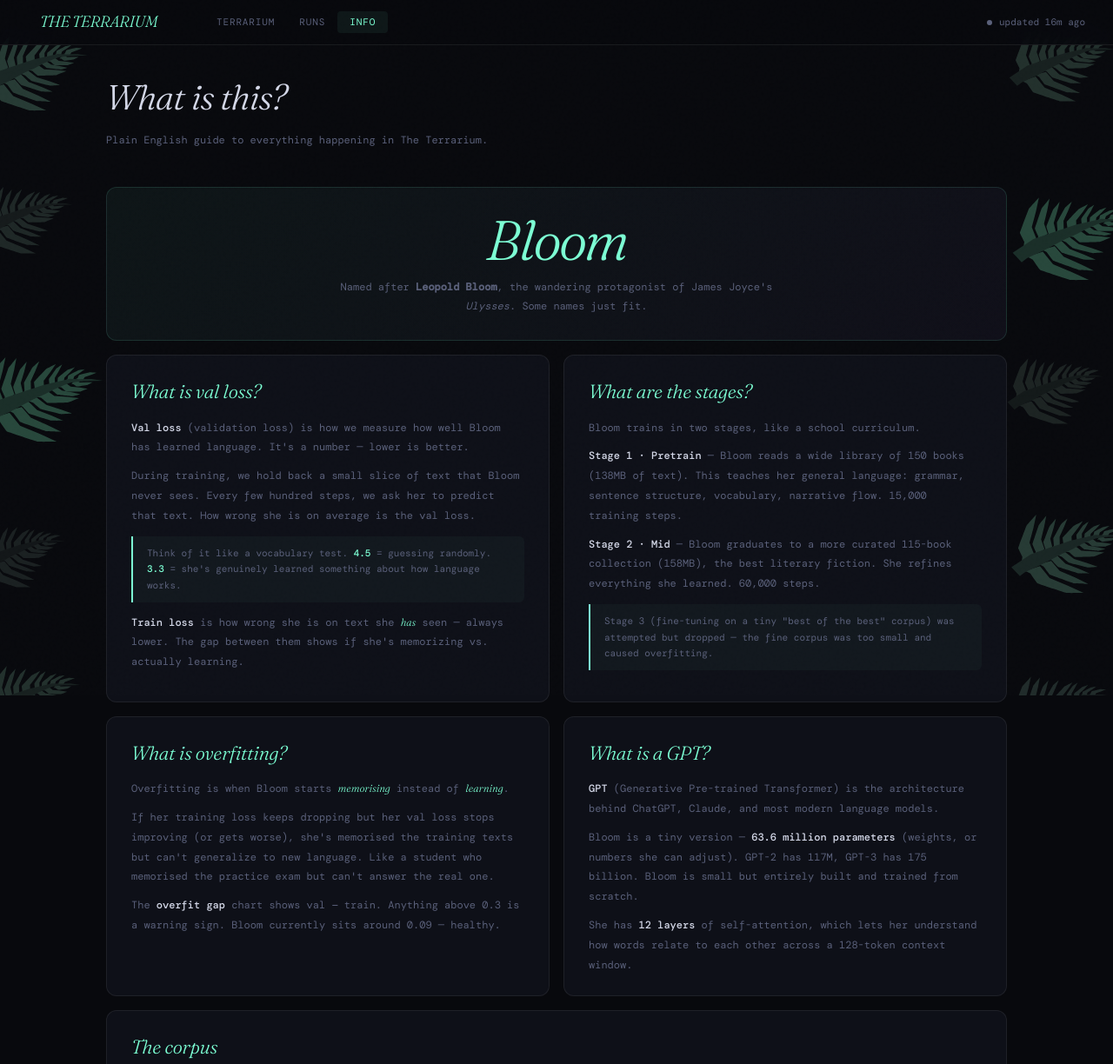
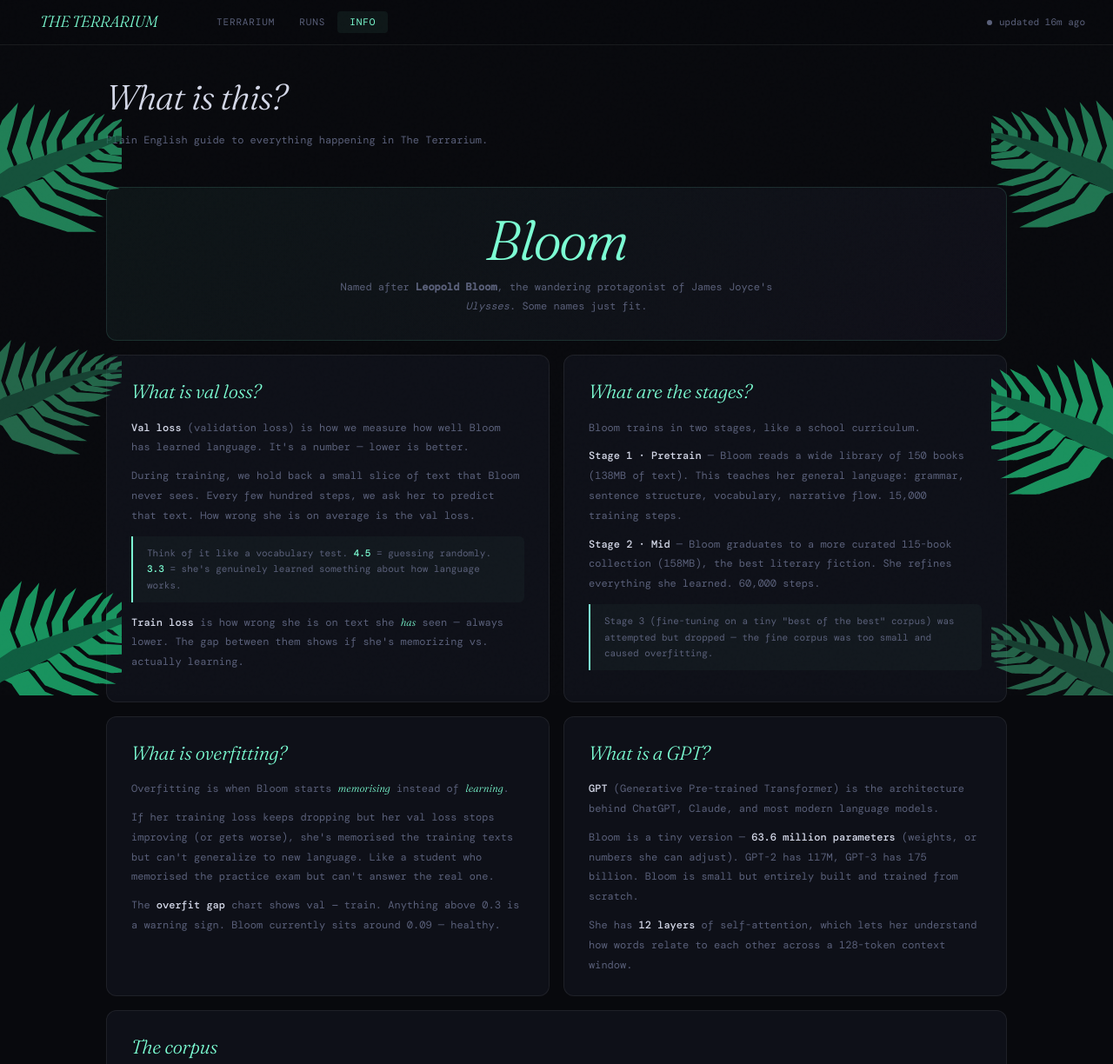
Before and after one commit to pandreysdays2-boop/terrarium, a Flask app: page /info in a window 1280 px wide. Shown: the top 1224 px of the page at 87% size. Run offline with Flask 3, Linux system fonts and the light colour scheme; some web fonts are replaced.

Commit message:
fern variation - size opacity saturation

```diff
--- a/templates/base.html
+++ b/templates/base.html
@@ -171,7 +171,7 @@
     .fern-col {
       position: fixed;
       top: 0; bottom: 0;
-      width: 200px;
+      width: 240px;
       pointer-events: none;
       z-index: 1;
       display: flex;
@@ -179,26 +179,29 @@
       align-items: flex-start;
       overflow: hidden;
     }
-    .fern-col.left  { left: -55px; }
-    .fern-col.right { right: -55px; }
-    .fern-col img {
-      flex-shrink: 0;
-      margin-top: -55px;
-    }
-    /* left side - each fern slightly different */
-    .fern-col.left img:nth-child(1) { width: 180px; opacity: 0.45; filter: saturate(0.3) brightness(0.6); }
-    .fern-col.left img:nth-child(2) { width: 160px; opacity: 0.35; filter: saturate(0.2) brightness(0.5); margin-top: -70px; }
-    .fern-col.left img:nth-child(3) { width: 200px; opacity: 0.5;  filter: saturate(0.4) brightness(0.65); margin-top: -50px; }
-    .fern-col.left img:nth-child(4) { width: 150px; opacity: 0.3;  filter: saturate(0.15) brightness(0.45); margin-top: -65px; }
-    .fern-col.left img:nth-child(5) { width: 170px; opacity: 0.4;  filter: saturate(0.25) brightness(0.55); margin-top: -60px; }
-    /* right side - independent variation */
-    .fern-col.right img:nth-child(1) { width: 170px; opacity: 0.4;  filter: saturate(0.25) brightness(0.55); }
-    .fern-col.right img:nth-child(2) { width: 195px; opacity: 0.5;  filter: saturate(0.4) brightness(0.65); margin-top: -60px; }
-    .fern-col.right img:nth-child(3) { width: 155px; opacity: 0.32; filter: saturate(0.18) brightness(0.48); margin-top: -70px; }
-    .fern-col.right img:nth-child(4) { width: 185px; opacity: 0.45; filter: saturate(0.3) brightness(0.6);  margin-top: -55px; }
-    .fern-col.right img:nth-child(5) { width: 165px; opacity: 0.38; filter: saturate(0.22) brightness(0.52); margin-top: -65px; }
-    @media (max-width: 1400px) { .fern-col img { transform: scale(0.85); } }
-    @media (max-width: 1100px) { .fern-col { opacity: 0.6; } }
+    .fern-col.left  { left: -50px; }
+    .fern-col.right { right: -50px; transform: scaleX(-1); }
+    .fern-col img { flex-shrink: 0; }
+    /* left - 8 ferns, bigger, more saturated */
+    .fern-col.left img:nth-child(1) { width: 260px; opacity: 0.75; filter: saturate(0.7) brightness(0.75); margin-top: -10px; }
+    .fern-col.left img:nth-child(2) { width: 230px; opacity: 0.65; filter: saturate(0.6) brightness(0.7);  margin-top: -80px; }
+    .fern-col.left img:nth-child(3) { width: 275px; opacity: 0.8;  filter: saturate(0.8) brightness(0.8);  margin-top: -70px; }
+    .fern-col.left img:nth-child(4) { width: 245px; opacity: 0.6;  filter: saturate(0.55) brightness(0.68); margin-top: -85px; }
+    .fern-col.left img:nth-child(5) { width: 265px; opacity: 0.72; filter: saturate(0.7) brightness(0.76); margin-top: -75px; }
+    .fern-col.left img:nth-child(6) { width: 235px; opacity: 0.62; filter: saturate(0.6) brightness(0.7);  margin-top: -80px; }
+    .fern-col.left img:nth-child(7) { width: 270px; opacity: 0.78; filter: saturate(0.75) brightness(0.78); margin-top: -70px; }
+    .fern-col.left img:nth-child(8) { width: 250px; opacity: 0.68; filter: saturate(0.65) brightness(0.72); margin-top: -80px; }
+    /* right - 8 ferns, slightly different sizes */
+    .fern-col.right img:nth-child(1) { width: 255px; opacity: 0.7;  filter: saturate(0.68) brightness(0.74); margin-top: -10px; }
+    .fern-col.right img:nth-child(2) { width: 275px; opacity: 0.8;  filter: saturate(0.78) brightness(0.8);  margin-top: -75px; }
+    .fern-col.right img:nth-child(3) { width: 240px; opacity: 0.63; filter: saturate(0.58) brightness(0.69); margin-top: -82px; }
+    .fern-col.right img:nth-child(4) { width: 265px; opacity: 0.74; filter: saturate(0.72) brightness(0.77); margin-top: -72px; }
+    .fern-col.right img:nth-child(5) { width: 250px; opacity: 0.66; filter: saturate(0.62) brightness(0.71); margin-top: -78px; }
+    .fern-col.right img:nth-child(6) { width: 270px; opacity: 0.76; filter: saturate(0.74) brightness(0.78); margin-top: -70px; }
+    .fern-col.right img:nth-child(7) { width: 245px; opacity: 0.64; filter: saturate(0.6) brightness(0.7);  margin-top: -80px; }
+    .fern-col.right img:nth-child(8) { width: 260px; opacity: 0.72; filter: saturate(0.7) brightness(0.75); margin-top: -75px; }
+    @media (max-width: 1400px) { .fern-col { width: 190px; } }
+    @media (max-width: 1100px) { .fern-col { opacity: 0.6; width: 150px; } }
     @media (max-width: 800px)  { .fern-col { display: none; } }
 
     /* ── Scrollbar ── */
@@ -211,8 +214,11 @@
 </head>
 <body>
 
-<!-- Botanical ferns - hand drawn, stacked -->
+<!-- Botanical ferns - 8 per side, right mirrored -->
 <div class="fern-col left">
+  <img src="/static/fern.svg" alt="">
+  <img src="/static/fern.svg" alt="">
+  <img src="/static/fern.svg" alt="">
   <img src="/static/fern.svg" alt="">
   <img src="/static/fern.svg" alt="">
   <img src="/static/fern.svg" alt="">
@@ -220,6 +226,9 @@
   <img src="/static/fern.svg" alt="">
 </div>
 <div class="fern-col right">
+  <img src="/static/fern.svg" alt="">
+  <img src="/static/fern.svg" alt="">
+  <img src="/static/fern.svg" alt="">
   <img src="/static/fern.svg" alt="">
   <img src="/static/fern.svg" alt="">
   <img src="/static/fern.svg" alt="">
```
